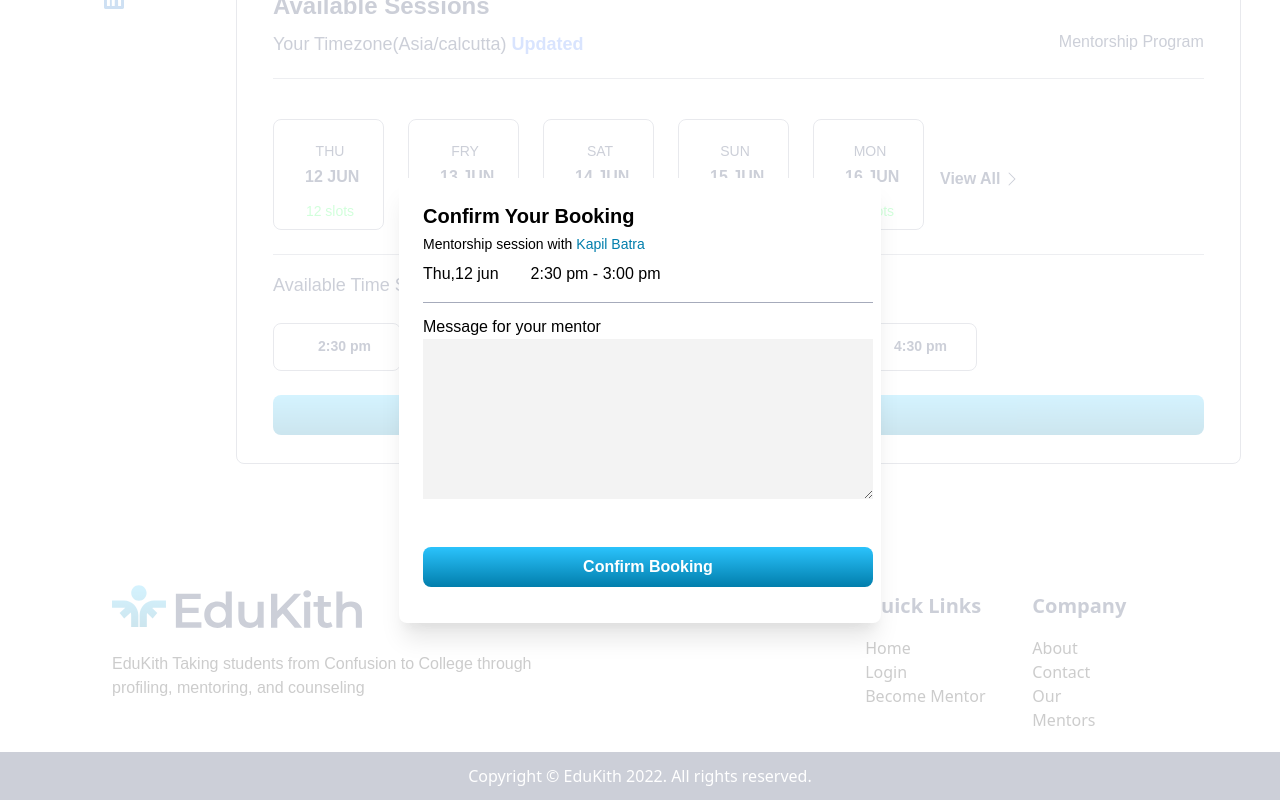
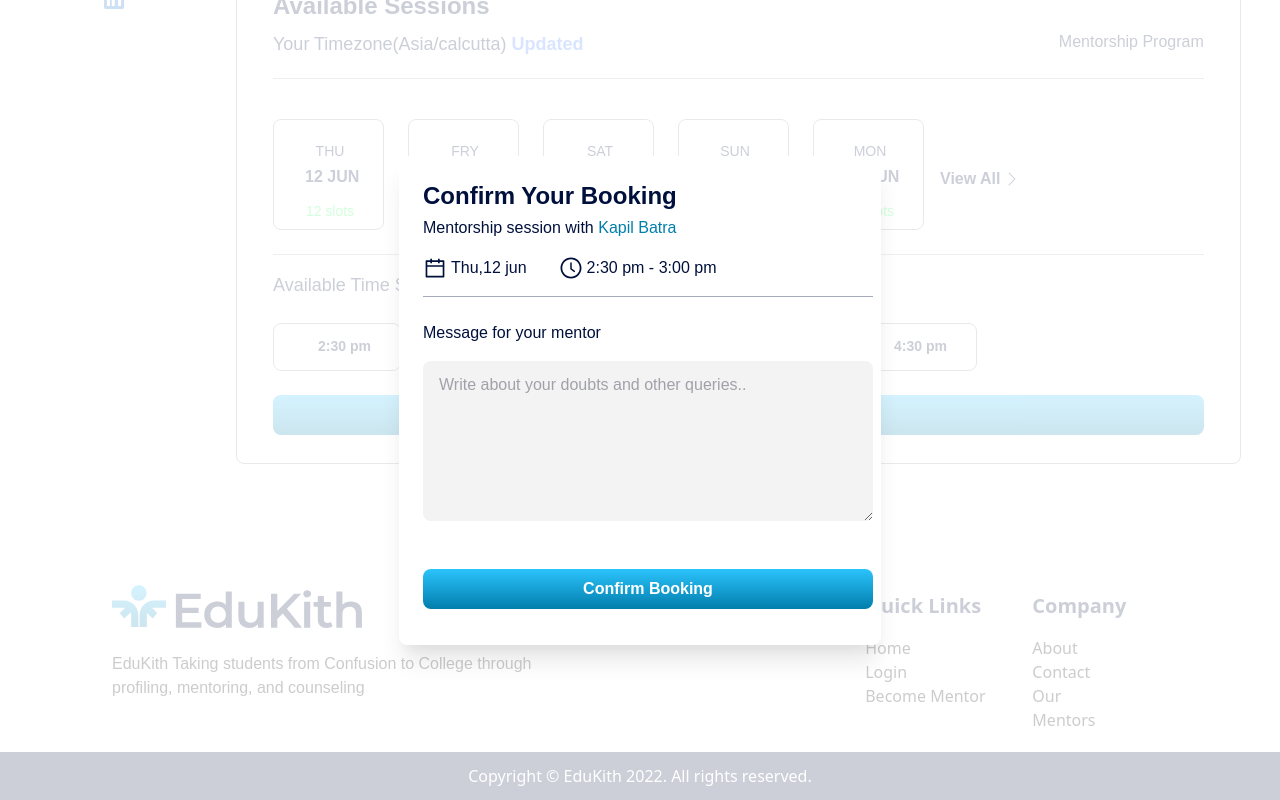
Before and after one commit to asif2508/silver-goggles, a React (Create React App) app: page /section in a window 1280 px wide. Both pictures are taken after a click on the element "Book Session For 6 Jun,2:30 PM". Shown: the part 397-1197 px from the top of the page. Built offline with nearby package versions, Linux system fonts and the light colour scheme.

Commit message:
Completed popup part

```diff
--- a/src/components/VaibhavSection/MyModel.js
+++ b/src/components/VaibhavSection/MyModel.js
@@ -1,5 +1,5 @@
-import { lineHeight } from "@mui/system";
 import React from "react";
+import { AiOutlineCalendar, AiOutlineClockCircle } from "react-icons/ai";
 import Colors from "../../utils/Colors";
 
 const MyModel = ({ visible, onClose }) => {
@@ -9,7 +9,10 @@
   if (!visible) return null;
 
   return (
-    <div className="w-full justify-center h-full flex items-center">
+    <div
+      className="w-full justify-center h-full flex items-center"
+      style={{ boxShadow: "0px 0px 24px rgba(0, 0, 0, 0.3)" }}
+    >
       <div
         id="container"
         onClick={handleOnClose}
@@ -20,29 +23,38 @@
           className="bg-white shadow-xl p-2 rounded-lg w-2/3 font-primayfont pl-6 flex flex-col justify-center"
           style={{ width: 482 }}
         >
-          <h1
-            className="font-bold text-xl mt-4 h-8"
-            style={{ Color: Colors.dark_blue }}
-          >
+          <h1 className="font-bold text-2xl mt-4 h-8 font-primayfont text-dark-blue">
             Confirm Your Booking
           </h1>
-          <h2 className="font-normal h-7 text-sm">
+          <h2 className="font-normal h-7 text-base font-primayfont text-dark-blue mt-1">
             Mentorship session with{" "}
             <span style={{ color: Colors["primary-dark"] }}>Kapil Batra</span>
           </h2>
-          <div className="inline-flex mb-4">
-            <p>Thu,12 jun</p>
-            <p className="ml-8">2:30 pm - 3:00 pm</p>
+          <div className="mb-4 mt-3 flex items-center">
+            <AiOutlineCalendar
+              color={Colors.dark_blue}
+              className="h-6 w-6 mr-1"
+            />
+            <p className=" text-dark-blue font-primayfont text-base font-normal">
+              Thu,12 jun
+            </p>
+            <AiOutlineClockCircle
+              color={Colors.dark_blue}
+              className="h-6 w-6 mr-1 ml-8"
+            />
+            <p className="text-dark-blue font-primayfont text-base font-normal">
+              2:30 pm - 3:00 pm
+            </p>
           </div>
-          <hr style={{color:Colors.lightgrey}} />
-          <h1 className="font-normal text-base mt-3">
+          <hr style={{ color: Colors.lightgrey }} />
+          <h1 className="font-normal text-base mt-6 font-primayfont text-dark-blue">
             Message for your mentor
           </h1>
           <textarea
-            className="w-full h-40"
+            className="w-full h-40 mt-4 rounded-lg px-4 py-3 text-dark-blue"
             style={{ background: Colors.grey }}
             type="text"
-            placeholder=""
+            placeholder="Write about your doubts and other queries.."
           />{" "}
           <br />
           <div
```
